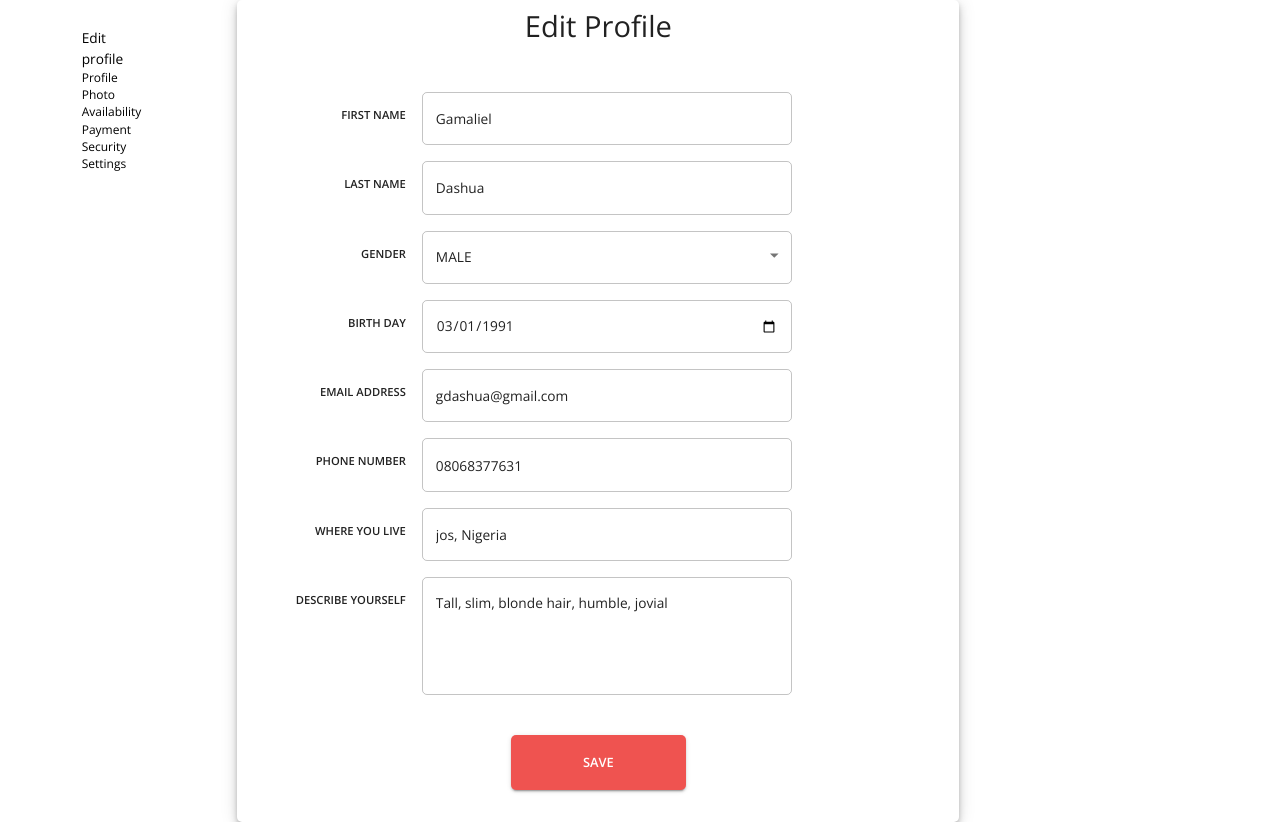
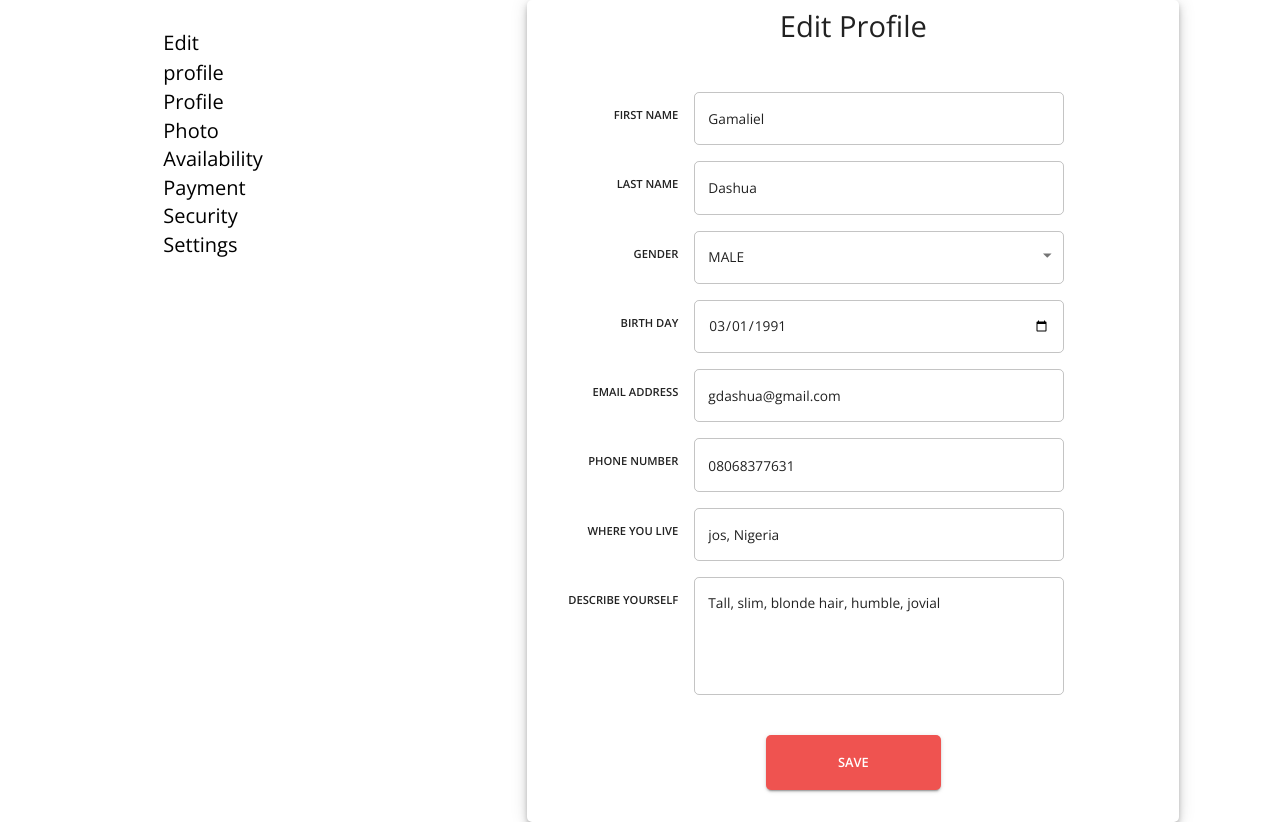
Before and after one commit to hatchways/team-french-onion, a React (Create React App) app in the folder client/: page /editProfile in a window 1280 px wide. Built offline with nearby package versions, Linux system fonts and the light colour scheme.

Commit message:
made some changes to the edit profile styles

```diff
--- a/client/src/components/EditProfile/EditProfileForm.tsx
+++ b/client/src/components/EditProfile/EditProfileForm.tsx
@@ -94,7 +94,7 @@ const EditProfileForm = (): JSX.Element => {
 
   return (
     <Grid container className={root}>
-      <Grid item xs={2} className={sideBar}>
+      <Grid item xs={4} className={sideBar}>
         <List>
           <Box>
             <Typography className={sideBarItem}>Edit profile</Typography>
@@ -128,7 +128,7 @@ const EditProfileForm = (): JSX.Element => {
           </Box>
         </List>
       </Grid>
-      <Grid item xs={6}>
+      <Grid item xs={8}>
         <Grid container className={root}>
           <Grid item xs={12}>
             <Container className={formContainer}>
--- a/client/src/components/EditProfile/useStyles.ts
+++ b/client/src/components/EditProfile/useStyles.ts
@@ -35,15 +35,16 @@ const useStyles = makeStyles((theme) => ({
     '& p': { textAlign: 'center' },
   },
   formContainer: {
-    width: 770,
+    width: 700,
     margin: theme.spacing(0, 'auto'),
   },
   sideBar: {
     paddingTop: 20,
   },
   sideBarItem: {
-    width: 50,
+    width: 100,
     margin: theme.spacing(0, 'auto'),
+    fontSize: 20,
   },
   active: {
     fontWeight: 10,
```
